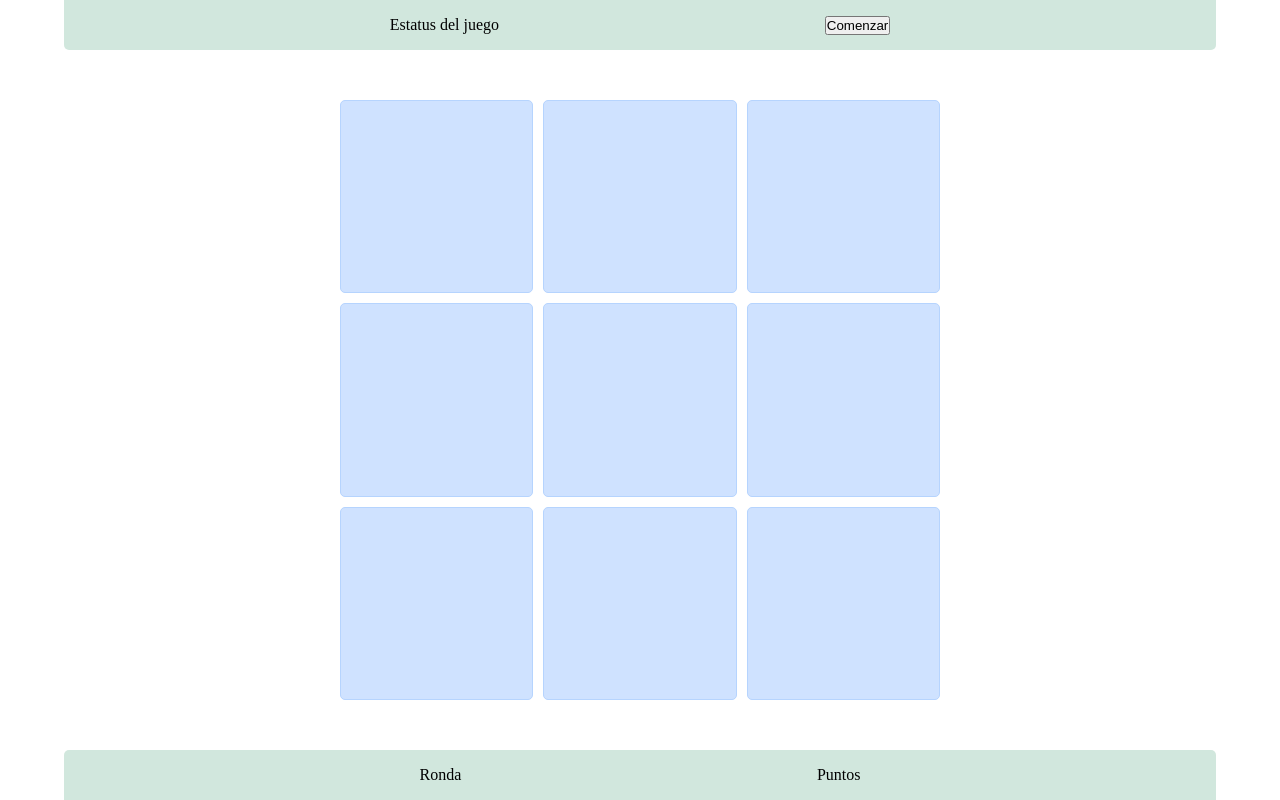
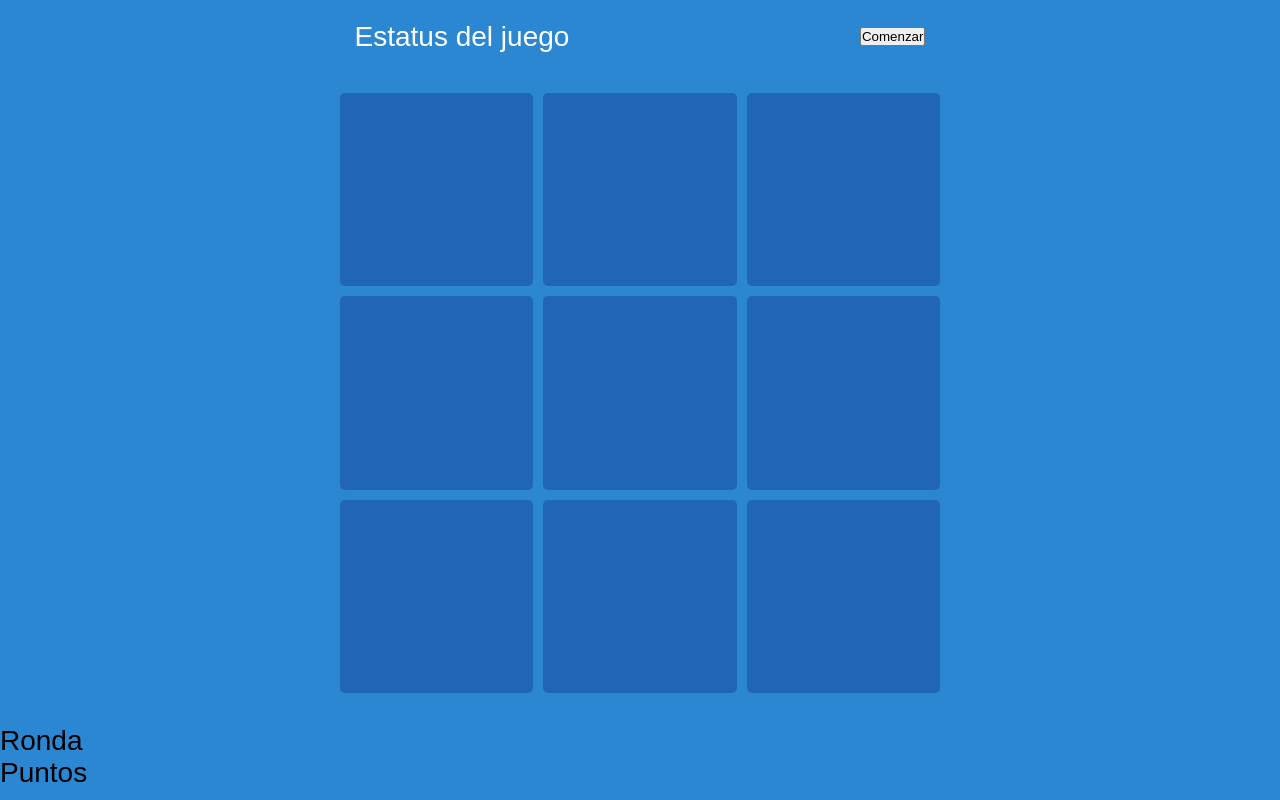
Before and after one commit to FrancoGomez/simon-dice, a website: page index.html in a window 1280 px wide. Drawn offline with Linux system fonts and the light colour scheme.

Commit message:
Cambiados el color del background, la fuente y las dimensiones de esta, para que se vea mejor y no impacte tanto a la vista tanto contraste
Agregado clase para reducir la opacidad de el texto que no mutara con js.

Modificada la barra superior ya que ahora paso de contener nuestro status a nuestro nivel y puntaje

Eliminada clase contenedor-barra-inferior ya que su funcionalidad para a ser cubierta por barra superior, y la primera pierde razon de ser

Cambiado el color de los cuadrados para encajar mejor con el nuevo fondo

```diff
--- a/styles.css
+++ b/styles.css
@@ -7,9 +7,16 @@ body {
   height: 100vh;
   width: 100vw;
   position: relative;
+  background-color: rgb(43, 135, 209);
+  font-family: sans-serif;
+  font-size: 28px;
 }
 
-.contenedor-pagina{
+.menor-opacidad {
+  opacity: 0.6;
+}
+
+.contenedor-pagina {
   position: absolute;
   top: 0;
   right: 0;
@@ -21,16 +28,15 @@ body {
   con el uso de space-between*/
   display: flex;
   flex-flow: column;
-  justify-content: space-between;
+  justify-content: space-evenly;
   box-sizing: border-box;
 }
 
 .contenedor-barra-superior {
   display: flex;
+  justify-content: space-evenly;
   align-items: center;
-    justify-content: space-evenly;
-    background-color: #d1e7dd;
-    border-radius: 0 0 5px 5px;
+  color: rgb(255, 255, 255);
   min-height: 50px;
   min-width: max(90%, 350px);
   margin: 0 auto;
@@ -50,18 +56,6 @@ body {
 }
 
 .cuadrados-juego {
-  background-color: #cfe2ff;
-  border: 1px solid #b6d4fe;
+  background-color: rgba(0, 0, 102, 0.25);
   border-radius: 5px;
 }
-
-.contenedor-barra-inferior {
-    display: flex;
-    justify-content: space-evenly;
-    align-items: center;
-    background-color: #d1e7dd;
-    border-radius: 5px 5px 0 0;
-    min-height: 50px;
-    min-width: max(90%, 350px);
-    margin: 0 auto;
-}
```
Lines whose indentation alone changed are shown as unchanged.
